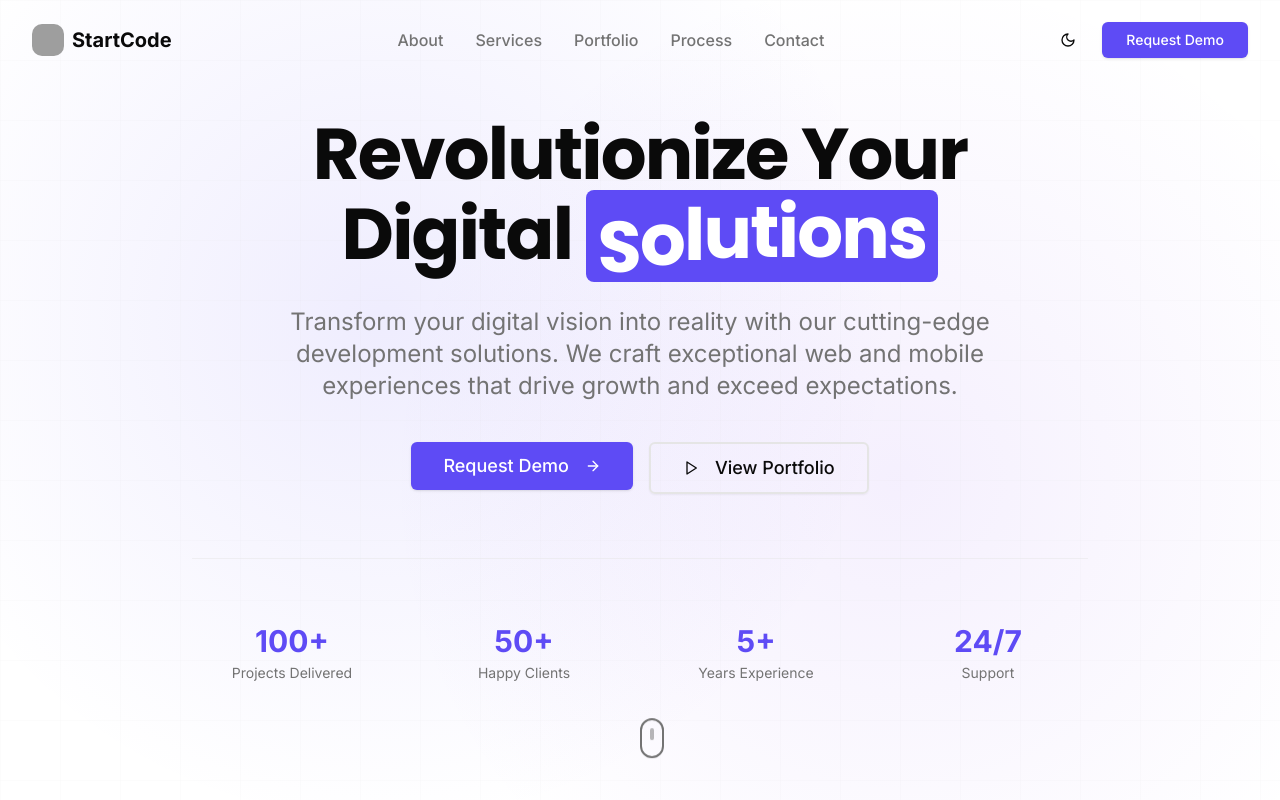
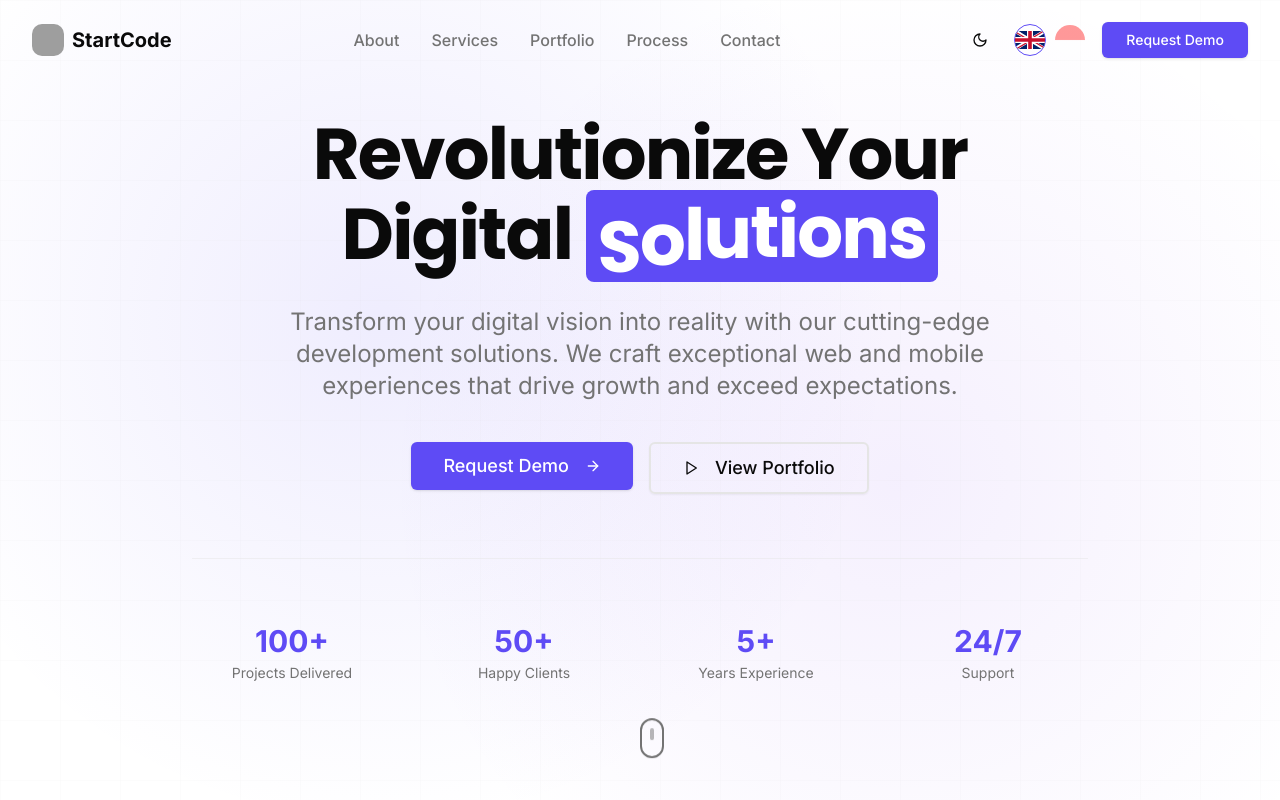
Before and after one commit to StartCodee/STARTCODE-LP, a React (Create React App) app: page / in a window 1280 px wide. Shown: the top 800 px of the page. Built offline with nearby package versions, Linux system fonts and the light colour scheme; grey boxes are pictures that could not be loaded.

Commit message:
feat add new languange

```diff
--- a/src/components/Footer.js
+++ b/src/components/Footer.js
@@ -2,7 +2,7 @@ import React, { useState } from "react";
 import { Button } from "./ui/button";
 import { Input } from "./ui/input";
 import { Badge } from "./ui/badge";
-import { Mail, Phone, MapPin, Github, Linkedin, Twitter, ArrowRight } from "lucide-react";
+import { Mail, Phone, MapPin, Github, Linkedin, Twitter, ArrowRight, Instagram } from "lucide-react";
 import { useToast } from "../hooks/use-toast";
 
 const Footer = () => {
@@ -46,9 +46,9 @@ const Footer = () => {
   ];
 
   const socialLinks = [
-    { icon: <Github className="h-5 w-5" />, href: "#", name: "GitHub" },
-    { icon: <Linkedin className="h-5 w-5" />, href: "#", name: "LinkedIn" },
-    { icon: <Twitter className="h-5 w-5" />, href: "#", name: "Twitter" }
+      { icon: <Linkedin className="h-5 w-5" />, href: "https://www.linkedin.com/company/startcodetech", name: "LinkedIn" },
+      { icon: <Instagram className="h-5 w-5" />, href: "https://www.instagram.com/startcodetech", name: "Instagram" },
+      { icon: <Phone className="h-5 w-5" />, href: "https://wa.me/62895331493506", name: "WhatsApp" },
   ];
 
   return (
--- a/src/components/Navbar.js
+++ b/src/components/Navbar.js
@@ -9,6 +9,7 @@ const Navbar = () => {
   const [isScrolled, setIsScrolled] = useState(false);
   const [isMobileMenuOpen, setIsMobileMenuOpen] = useState(false);
   const [isDemoModalOpen, setIsDemoModalOpen] = useState(false);
+  const [language, setLanguage] = useState("en"); // default English
 
   useEffect(() => {
     const handleScroll = () => {
@@ -24,37 +25,33 @@ const Navbar = () => {
     { name: "Services", href: "#services" },
     { name: "Portfolio", href: "#portfolio" },
     { name: "Process", href: "#process" },
-    { name: "Contact", href: "#contact" }
+    { name: "Contact", href: "#contact" },
+  ];
+
+  const languages = [
+    { code: "en", label: "English", flag: "/assets/flags/eng.svg", available: true },
+    { code: "id", label: "Indonesia", flag: "/assets/flags/ind.png", available: false }, // belum tersedia
   ];
 
   return (
     <>
-      <nav className={`fixed top-0 left-0 right-0 z-50 transition-all duration-300 ${
-        isScrolled
-          ? "bg-background/80 backdrop-blur-md border-b border-border shadow-sm"
-          : "bg-transparent"
-      }`}>
+      <nav
+        className={`fixed top-0 left-0 right-0 z-50 transition-all duration-300 ${
+          isScrolled
+            ? "bg-background/80 backdrop-blur-md border-b border-border shadow-sm"
+            : "bg-transparent"
+        }`}
+      >
         <div className="container mx-auto px-4 lg:px-8">
           <div className="flex items-center justify-between h-16 lg:h-20">
             {/* Logo */}
             <div className="flex items-center space-x-2">
-              {/* <div className="w-8 h-8 bg-gradient-to-br from-[#5e4bf5] to-[#7c3aed] rounded-lg flex items-center justify-center">
-                <img
-                  src="/scode.webp"
-                  alt="StartCode Logo"
-                  className="w-5 h-5"
-                />
-              </div> */}
-
-
-               <img
+              <img
                 src="/assets/scode.webp"
                 className="w-8 h-8"
                 style={{ borderRadius: "10px" }}
                 alt="Logo"
               />
-
-
               <span className="text-xl font-bold">StartCode</span>
             </div>
 
@@ -73,6 +70,7 @@ const Navbar = () => {
 
             {/* Desktop Actions */}
             <div className="hidden lg:flex items-center space-x-4">
+              {/* Theme toggle */}
               <Button
                 variant="ghost"
                 size="icon"
@@ -85,6 +83,25 @@ const Navbar = () => {
                   <Moon className="h-4 w-4" />
                 )}
               </Button>
+
+              {/* Language switch */}
+              <div className="flex items-center space-x-2">
+                {languages.map((lang) => (
+                  <button
+                    key={lang.code}
+                    onClick={() => lang.available && setLanguage(lang.code)}
+                    disabled={!lang.available}
+                    className={`w-8 h-8 rounded-full overflow-hidden border ${
+                      lang.code === language
+                        ? "border-[#5e4bf5]" // highlight selected
+                        : "border-transparent"
+                    } ${!lang.available ? "opacity-40 cursor-not-allowed" : "hover:opacity-80"}`}
+                  >
+                    <img src={lang.flag} alt={lang.label} className="w-full h-full" />
+                  </button>
+                ))}
+              </div>
+
               <Button
                 onClick={() => setIsDemoModalOpen(true)}
                 className="bg-[#5e4bf5] hover:bg-[#5038d4] text-white px-6"
@@ -145,6 +162,24 @@ const Navbar = () => {
                 >
                   Request Demo
                 </Button>
+
+                {/* Mobile Language Switch */}
+                <div className="flex items-center space-x-2 mt-4">
+                  {languages.map((lang) => (
+                    <button
+                      key={lang.code}
+                      onClick={() => lang.available && setLanguage(lang.code)}
+                      disabled={!lang.available}
+                      className={`w-8 h-8 rounded-full overflow-hidden border ${
+                        lang.code === language
+                          ? "border-[#5e4bf5]"
+                          : "border-transparent"
+                      } ${!lang.available ? "opacity-40 cursor-not-allowed" : "hover:opacity-80"}`}
+                    >
+                      <img src={lang.flag} alt={lang.label} className="w-full h-full" />
+                    </button>
+                  ))}
+                </div>
               </div>
             </div>
           )}
```
Also changed, not shown: public/assets/flags/eng.svg (added), public/assets/flags/ind.png (added).
